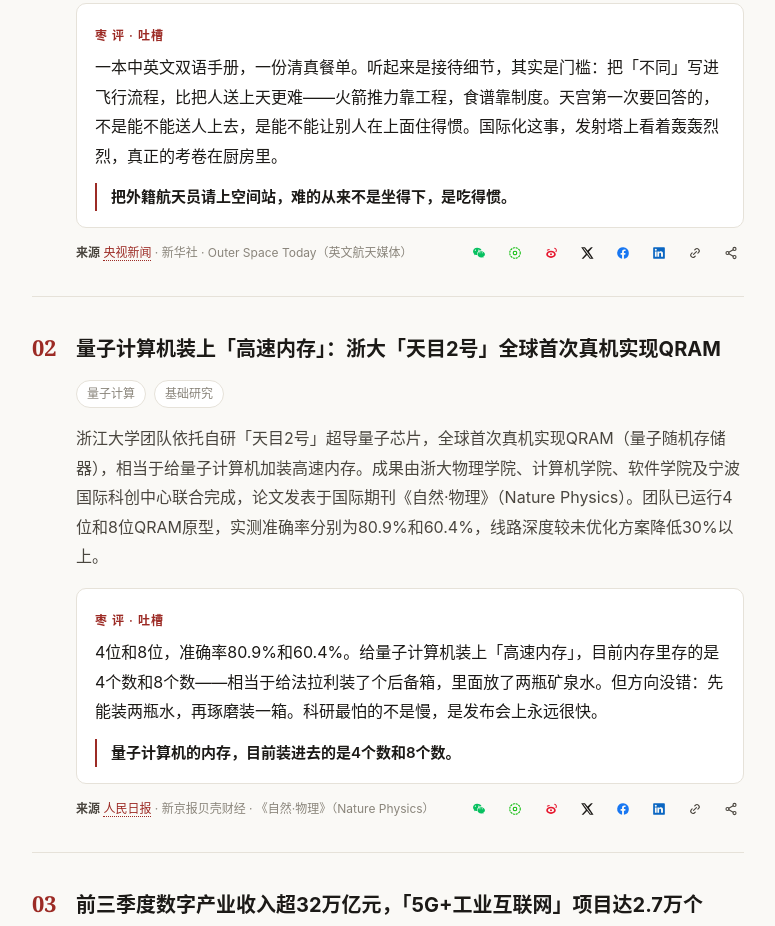
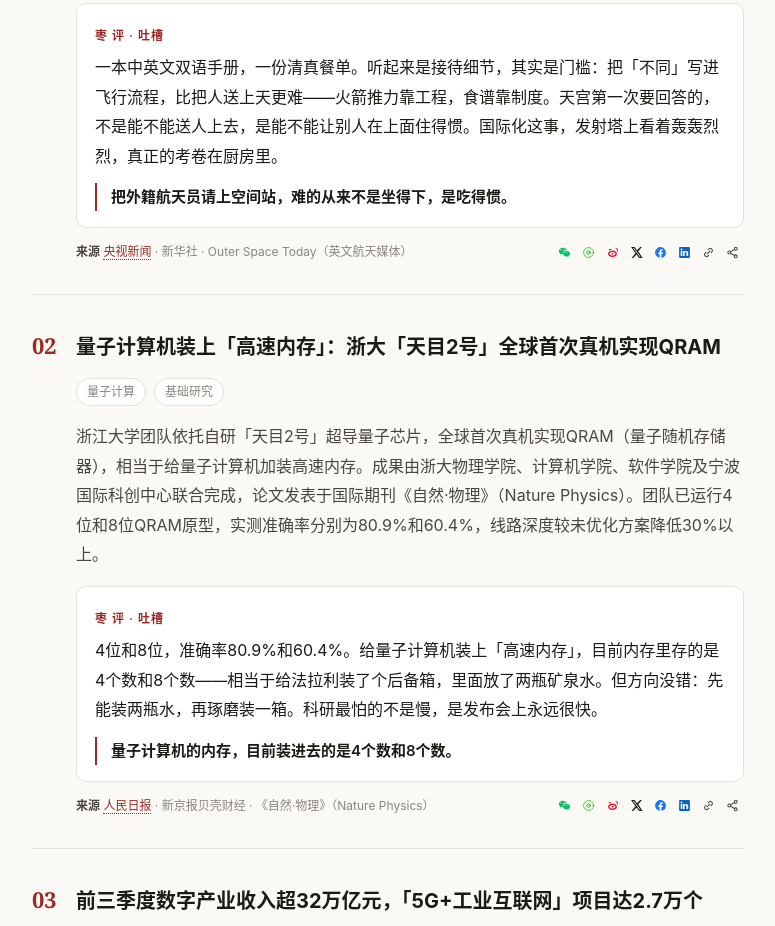
Before and after one commit to xiaoyulg/daily-zaobao, a plain HTML site: page index.html in a window 1280 px wide. Shown: the part 762-1688 px from the top of the page, without its empty margins (252-1027 px from the left). Drawn offline with Linux system fonts and the light colour scheme; no server answers.

Commit message:
来源行分享图标强制单行右对齐

```diff
--- a/assets/style.css
+++ b/assets/style.css
@@ -130,16 +130,17 @@ a.tag:hover { color: #fff; background: var(--accent); border-color: var(--accent
 .sources b { font-weight: 600; color: var(--ink-soft); }
 .sources a { color: var(--accent); text-decoration: none; border-bottom: 1px dotted currentColor; }
 .sources a:hover { opacity: .78; }
-/* 来源与分享小图标：左右互补，来源在左、图标右对齐 */
-.sources-row { display: flex; align-items: center; justify-content: space-between; gap: 14px; flex-wrap: wrap; }
-.sources-text { min-width: 0; flex: 1 1 240px; }
-.share-mini { gap: 2px; flex: none; }
-.share-mini .sh-ico {
-  width: 26px; height: 26px;
+/* 来源与分享小图标：强制同一行，来源在左、图标右对齐 */
+.sources-row { display: flex; align-items: center; justify-content: space-between; gap: 12px; flex-wrap: nowrap; }
+.sources-text { min-width: 0; flex: 1 1 auto; }
+/* 双类选择器，确保覆盖后面 .share-row 的 wrap 与 gap */
+.share-row.share-mini { gap: 0; flex: none; flex-wrap: nowrap; }
+.share-row.share-mini .sh-ico {
+  width: 24px; height: 24px;
   background: transparent; border-color: transparent;
 }
-.share-mini .sh-ico svg { width: 14px; height: 14px; }
-.share-mini .sh-ico:hover { background: var(--surface); border-color: var(--line); transform: none; box-shadow: none; }
+.share-row.share-mini .sh-ico svg { width: 13px; height: 13px; }
+.share-row.share-mini .sh-ico:hover { background: var(--surface); border-color: var(--line); transform: none; box-shadow: none; }
 
 .share-box { margin-top: 16px; }
 .share-cap { font-size: 12px; color: var(--muted); margin-bottom: 9px; }
```
